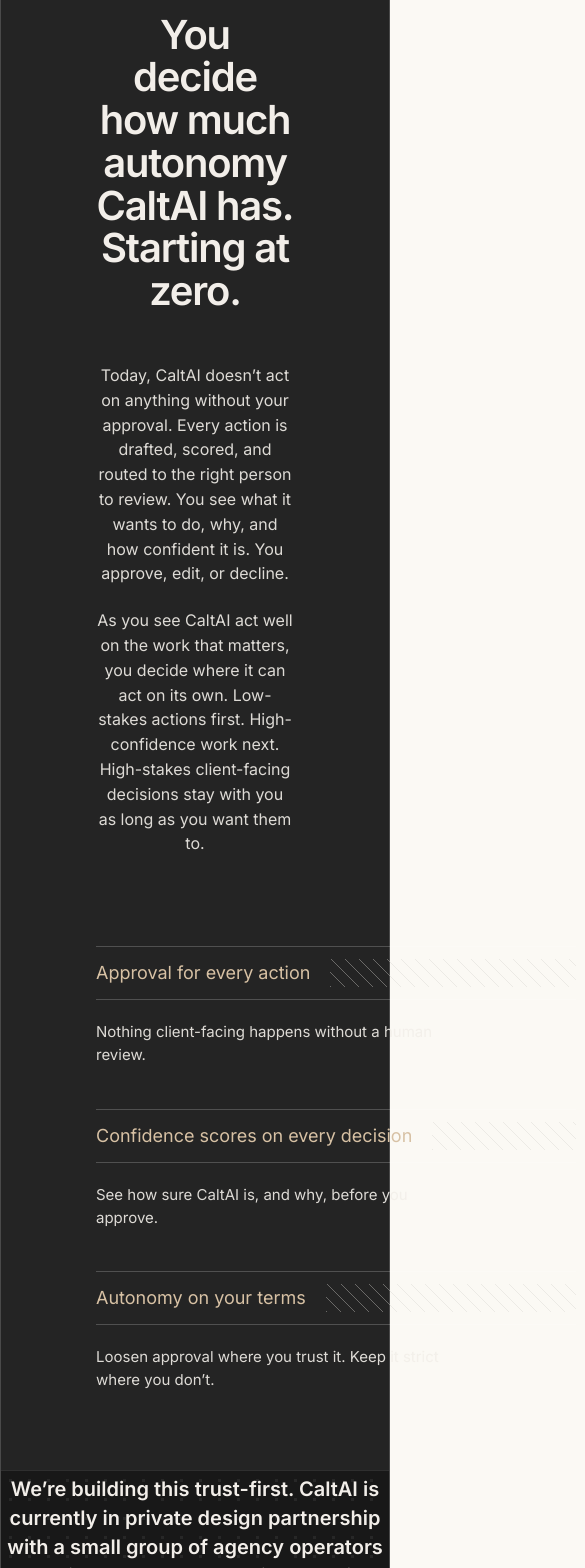
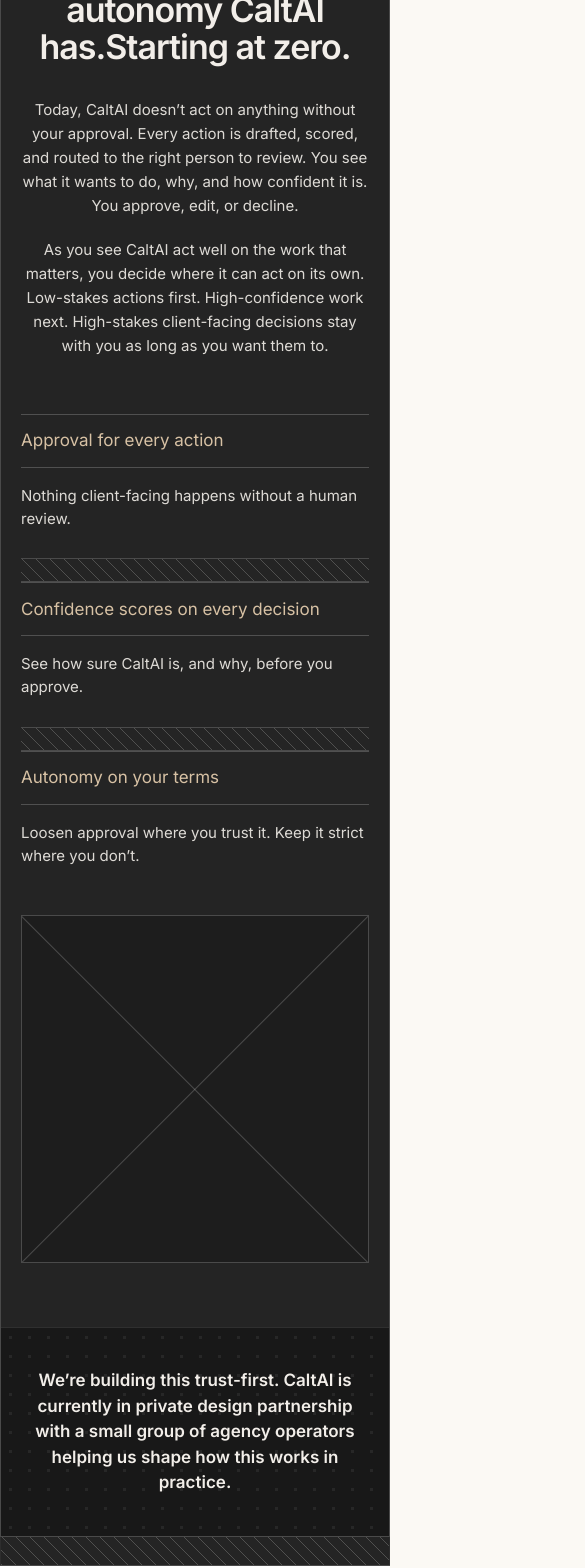
Before and after one commit to hamidra/caltai-agentic-website, a Next.js app: page / in a window 390 px wide. Shown: the part 5117-6685 px from the top of the page, 585 px wide, since content can reach past the window. Built offline with nearby package versions, Linux system fonts and the light colour scheme; a web font is replaced by a local one.

Commit message:
new website 10

```diff
--- a/components/ControlSection.tsx
+++ b/components/ControlSection.tsx
@@ -1,6 +1,22 @@
 "use client";
 
 import React from "react";
+
+const ControlIcon = () => (
+    <svg
+        width="18"
+        height="18"
+        viewBox="0 0 297 298"
+        fill="none"
+        xmlns="http://www.w3.org/2000/svg"
+        className="h-[18px] w-[18px]"
+    >
+        <path d="M178 89.4756H237V149.476H177V119.001H118V0H178V89.4756Z" fill="#FDA177" />
+        <rect x="236" y="60.4878" width="60" height="30" fill="#FDC0A4" />
+        <path d="M119 60.001H60V237.979H119V297.979H59V238.976H0V58.9756H59V0H119V60.001Z" fill="#FB631C" />
+        <path d="M296.023 297.979H236.023V208.476H178V297.979H118V178.979H177V148.476H296.023V297.979Z" fill="#FC8249" />
+    </svg>
+);
 
 const ControlSection = () => {
     const controls = [
@@ -19,42 +35,33 @@
     ];
 
     return (
-        <section className="bg-[#242424] relative top-[-2px] text-[#F2EEE9]">
-            <div className="page-frame page-frame-dark min-h-[980px] flex flex-col">
-                {/* Top Content Area */}
-                <div className="pt-[88px] px-[95px] pb-[78px]">
-                    {/* Badge */}
-                    <div className="h-[40px] mx-auto flex w-fit items-center gap-2 px-4 rounded-full border border-white/10 bg-[#191919] mb-[82px]">
-                        <div className="w-[18px] h-[18px] flex items-center justify-center">
-                            <svg width="297" height="298" viewBox="0 0 297 298" fill="none" xmlns="http://www.w3.org/2000/svg">
-                                <path d="M178 89.4756H237V149.476H177V119.001H118V0H178V89.4756Z" fill="#FDA177" />
-                                <rect x="236" y="60.4878" width="60" height="30" fill="#FDC0A4" />
-                                <path d="M119 60.001H60V237.979H119V297.979H59V238.976H0V58.9756H59V0H119V60.001Z" fill="#FB631C" />
-                                <path d="M296.023 297.979H236.023V208.476H178V297.979H118V178.979H177V148.476H296.023V297.979Z" fill="#FC8249" />
-                            </svg>
-
+        <section className="relative top-[-2px] bg-[#242424] text-[#F2EEE9]">
+            <div className="page-frame page-frame-dark flex min-h-[980px] flex-col md:min-h-[900px] lg:min-h-[980px]">
+                <div className="px-5 pb-16 pt-16 sm:px-8 md:px-12 md:pb-20 md:pt-20 lg:px-[95px] lg:pb-[78px] lg:pt-[88px]">
+                    <div className="mx-auto mb-12 flex h-[40px] w-fit items-center gap-2 rounded-full border border-white/10 bg-[#191919] px-4 md:mb-16 lg:mb-[82px]">
+                        <div className="flex h-[18px] w-[18px] items-center justify-center">
+                            <ControlIcon />
                         </div>
-                        <span className="text-[14px] font-medium text-[#F2EEE9] font-inter">
+                        <span className="font-inter text-[14px] font-medium text-[#F2EEE9]">
                             Control
                         </span>
                     </div>
 
-                    {/* Header */}
-                    <div className="text-center mx-auto max-w-[980px]">
-                        <h2 className="text-[40px] font-semibold text-[#F2EEE9] leading-[1.07] tracking-[-0.03em] font-heading mx-auto max-w-[900px]">
+                    <div className="mx-auto max-w-[980px] text-center">
+                        <h2 className="mx-auto max-w-[900px] font-heading text-[34px] font-semibold leading-[1.08] tracking-[-0.03em] text-[#F2EEE9] sm:text-[38px] md:text-[40px]">
                             You decide how much autonomy CaltAI has.
-                            <br />
-                            Starting at zero.
+                            <br className="hidden sm:block" />
+                            <span className="sm:ml-2">Starting at zero.</span>
                         </h2>
 
-                        <div className="mt-[50px] mx-auto max-w-[980px] space-y-[22px]">
-                            <p className="text-[16px] font-normal leading-[1.55] text-[#F2EEE9]/90 font-inter">
+                        <div className="mx-auto mt-8 max-w-[980px] space-y-5 md:mt-10 lg:mt-[50px] lg:space-y-[22px]">
+                            <p className="font-inter text-[15px] font-normal leading-[1.6] text-[#F2EEE9]/90 md:text-[16px]">
                                 Today, CaltAI doesn’t act on anything without your approval. Every action is drafted,
                                 scored, and routed to the right person to review. You see what it wants to do, why,
                                 and how confident it is. You approve, edit, or decline.
                             </p>
 
-                            <p className="text-[16px] font-normal leading-[1.55] text-[#F2EEE9]/90 font-inter">
+                            <p className="font-inter text-[15px] font-normal leading-[1.6] text-[#F2EEE9]/90 md:text-[16px]">
                                 As you see CaltAI act well on the work that matters, you decide where it can act on
                                 its own. Low-stakes actions first. High-confidence work next. High-stakes
                                 client-facing decisions stay with you as long as you want them to.
@@ -62,38 +69,39 @@
                         </div>
                     </div>
 
-                    {/* Lower Content */}
-                    <div className="mt-[90px] mx-auto grid max-w-[1040px] grid-cols-[480px_420px] gap-[95px] items-start">
-                        {/* Left Feature List */}
-                        <div className="space-y-[42px]">
-                            {controls.map((item) => (
+                    <div className="mx-auto mt-14 grid max-w-[1040px] grid-cols-1 items-start gap-12 md:mt-16 md:grid-cols-[1fr_360px] md:gap-10 lg:mt-[90px] lg:grid-cols-[480px_420px] lg:gap-[95px]">
+                        <div className="space-y-0">
+                            {controls.map((item, index) => (
                                 <div key={item.title}>
-                                    <div className="h-[54px] border-y border-white/20 flex items-center">
-                                        <h3 className="whitespace-nowrap text-[18px] font-normal text-[#D7C1A4] leading-[1.2] font-inter">
+                                    <div className="flex min-h-[54px] items-center border-y border-white/20 py-3">
+                                        <h3 className="whitespace-normal font-inter text-[17px] font-normal leading-[1.25] text-[#D7C1A4] sm:whitespace-nowrap md:text-[18px]">
                                             {item.title}
                                         </h3>
 
-                                        <div className="ml-5 h-[28px] min-w-[80px] flex-1 hatch-pattern opacity-40" />
+                                        <div className="ml-5 hidden h-[28px] min-w-[60px] flex-1 hatch-pattern opacity-40 md:block" />
                                     </div>
 
-                                    <p className="mt-[20px] text-[15px] font-normal leading-[1.55] text-[#F2EEE9]/90 font-inter max-w-[360px]">
+                                    <p className="mt-4 max-w-[460px] font-inter text-[15px] font-normal leading-[1.55] text-[#F2EEE9]/90 md:max-w-[360px]">
                                         {item.description}
                                     </p>
+
+                                    {index < controls.length - 1 && (
+                                        <div className="mt-7 block h-[24px] w-full overflow-hidden border-y border-[#4A4A4A] bg-[#242424] md:hidden">
+                                            <div className="h-full w-full hatch-pattern opacity-25" />
+                                        </div>
+                                    )}
                                 </div>
                             ))}
                         </div>
 
-                        {/* Right Placeholder */}
-                        <div className="relative w-[420px] h-[420px] border border-white/20 bg-[#1D1D1D] overflow-hidden">
-                            <div className="absolute left-0 top-0 h-px w-[594px] origin-top-left rotate-45 bg-white/20" />
-                            <div className="absolute right-0 top-0 h-px w-[594px] origin-top-right -rotate-45 bg-white/20" />
+                        <div className="relative mx-auto aspect-square w-full max-w-[420px] overflow-hidden border border-white/20 bg-[#1D1D1D] md:mx-0 md:h-[360px] md:w-[360px] lg:h-[420px] lg:w-[420px]">
+                            <div className="absolute left-0 top-0 h-px w-[141.5%] origin-top-left rotate-45 bg-white/20" />
+                            <div className="absolute right-0 top-0 h-px w-[141.5%] origin-top-right -rotate-45 bg-white/20" />
                         </div>
                     </div>
                 </div>
 
-                {/* Bottom Statement Band */}
-                <div className="mt-auto h-[155px] relative overflow-hidden bg-[#181818] border-t border-white/10 flex items-center justify-center">
-                    {/* Dotted Pattern */}
+                <div className="relative mt-auto flex min-h-[155px] items-center justify-center overflow-hidden border-t border-white/10 bg-[#181818] px-5 py-10 sm:px-8 md:px-12">
                     <div
                         className="absolute inset-0 opacity-[0.3]"
                         style={{
@@ -102,16 +110,15 @@
                         }}
                     />
 
-                    <p className="text-[20px] font-semibold text-[#F2EEE9] leading-[1.45] text-center w-[820px] z-10 font-inter">
+                    <p className="z-10 max-w-[820px] text-center font-inter text-[17px] font-semibold leading-[1.5] text-[#F2EEE9] md:text-[20px]">
                         We’re building this trust-first. CaltAI is currently in private design partnership with a small
                         group of agency operators helping us shape how this works in practice.
                     </p>
                 </div>
             </div>
 
-            {/* Bottom Zebra Band */}
-            <div className="relative h-[30px] border-t border-[#4A4A4A] border-b border-[#4A4A4A] bg-[#242424] overflow-hidden">
-                <div className="page-frame h-full hatch-pattern opacity-25 border-l-[#4A4A4A] border-r-[#4A4A4A]" />
+            <div className="relative h-[30px] overflow-hidden border-y border-[#4A4A4A] bg-[#242424]">
+                <div className="page-frame page-frame-dark h-full hatch-pattern opacity-25" />
             </div>
         </section>
     );
```
Also changed, not shown: components/CTASection.tsx (+22 -22 lines), components/FAQSection.tsx (+21 -22 lines), components/Footer.tsx (+40 -52 lines).
